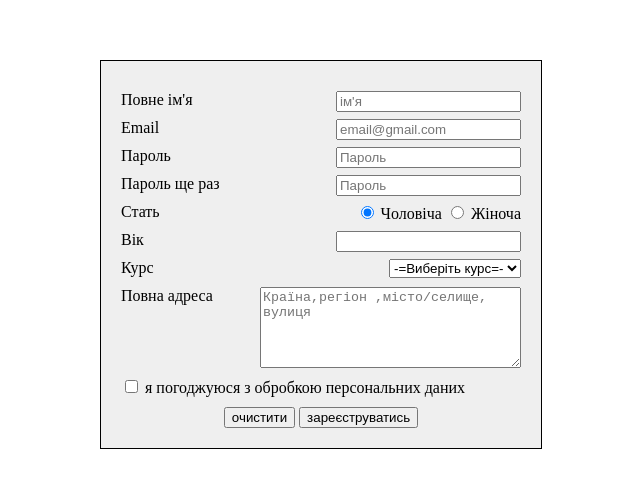
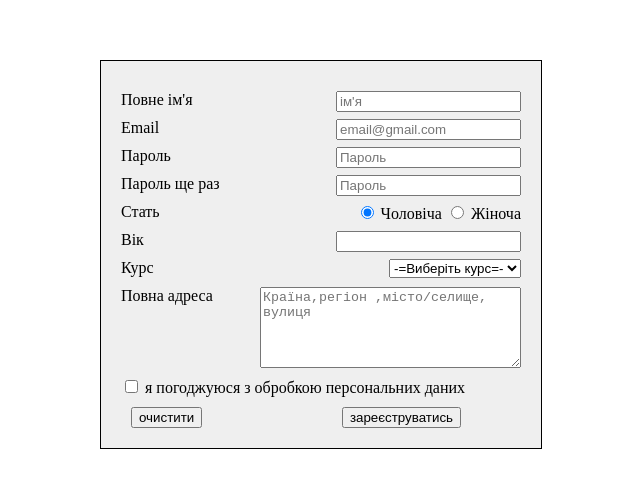
Before and after one commit to aduvancik/formm, a plain HTML site: page index.html in a window 1280 px wide. Shown: the part 146-634 px from the top of the page, without its empty margins (319-959 px from the left). Drawn offline with Linux system fonts and the light colour scheme.

Commit message:
delete string

```diff
--- a/index.html
+++ b/index.html
@@ -1,12 +1,10 @@
 <!DOCTYPE html>
 <html lang="en">
-
 <head>
 	<meta charset="UTF-8">
 	<meta http-equiv="X-UA-Compatible" content="IE=edge">
 	<meta name="viewport" content="width=device-width, initial-scale=1.0">
 	<title>Denis Novik</title>
-
 	<link rel="shortcut icon" href="https://i.pinimg.com/236x/51/88/02/5188023c05ac9d52dc422eaeca21bce4.jpg" width="16px">
 	<link rel="stylesheet" href="style.css">
 
@@ -14,23 +12,35 @@
 <body>
 	<form>
 		<div class="block">
-			<div class="margin"><label class="text" for="fname">Повне ім'я</label>
-		<input class="input" type="text" id="fname" name="fname" placeholder="ім'я"></div><br>
-		<div class="margin"><label class="text" for="lname">Email</label>
- 		 <input class="input" type="email" name="email" placeholder="email@gmail.com"><br></div>
-		  <div class="margin"> <label class="text" for="lname">Пароль</label>
- 		 <input class="input"  type="password" name="email" placeholder="Пароль"><br></div>
-			<div class="margin"> <label  class="text" for="lname">Пароль ще раз</label>
- 		 <input class="input" type="password" name="email" placeholder="Пароль"><br></div>
-		  <div class="margin"> <label class="text" for="lname">Стать    </label>
+			<div class="margin">
+				<label class="text" for="fname">Повне ім'я</label>
+		<input class="input" type="text" id="fname" name="fname" placeholder="ім'я">
+	</div><br>
+		<div class="margin">
+			<label class="text" for="lname">Email</label>
+ 		 <input class="input" type="email" name="email" placeholder="email@gmail.com"><br>
+		</div>
+		  <div class="margin">
+				 <label class="text" for="lname">Пароль</label>
+ 		 <input class="input"  type="password" name="email" placeholder="Пароль"><br>
+		</div>
+			<div class="margin">
+				<label  class="text" for="lname">Пароль ще раз</label>
+ 		 <input class="input" type="password" name="email" placeholder="Пароль"><br>
+		</div>
+		  <div class="margin">
+				<label class="text" for="lname">Стать</label>
 			<div class="input">
 			<input  type="radio" name="gender" value="male" checked> Чоловіча
 		  <input  type="radio" name="gender" value="female"> Жіноча
 		</div>
 		  <br></div>
-		  <div class="margin"> <label class="text" for="lname">Вік</label>
-		  <input class="input" type="number" name="gender" value="female"><br></div>
-		  <div class="margin"><label class="text" for="lname">Курс</label>
+		  <div class="margin">
+				<label class="text" for="lname">Вік</label>
+		  <input class="input" type="number" name="gender" value="female"><br>
+		</div>
+		  <div class="margin">
+				<label class="text" for="lname">Курс</label>
 		  <select class="input" name="user_kurs">
 			<option class="input"  selected>-=Виберіть курс=-</option>
 			<option >1</option>
@@ -38,13 +48,19 @@
 			<option >3</option>
 			<option >4</option>
 		  </select></div><br>
-		  <div class="margin"><label class="text" for="lname">Повна адреса</label>
-		  <textarea class="input" name="message" rows="5" cols="30" placeholder="Країна,регіон ,місто/селище, вулиця"></textarea></div><br><br><br><br><br>
+		  <div class="margin">
+				<label class="text" for="lname">Повна адреса</label>
+		  <textarea class="input" name="message" rows="5" cols="30" placeholder="Країна,регіон ,місто/селище, вулиця"></textarea>
+		</div>
+		<br><br><br><br>
+		<br>
 		  <input  type="checkbox" id="myCheckbox">
-		  <label  for="myCheckbox">я погоджуюся з обробкою персональних даних</label><br></div>
-	</div></div>
+		  <label  for="myCheckbox">я погоджуюся з обробкою персональних даних</label><br>
+		</div>
+	</div>
+</div>
 	<div class="center">
-		<input type="reset" value="очистити">
+		<input type="reset" value="очистити" onclick="alert('Ви впевнені?форма очиститься')">
 		<input type="submit" value="зареєструватись">
 	</div>
 	  </form>
--- a/style.css
+++ b/style.css
@@ -1,3 +1,11 @@
+html, body {
+	height: 100%;
+	margin: 0;
+	display: flex;
+	justify-content: center;
+	align-items: center;
+	overflow: hidden;
+  }
 form{
 	border: 1px black solid;
 	max-width: max-content;
@@ -20,15 +28,11 @@ form{
 	float: left;
 }
 .center{
-	text-align: center;
+	justify-content: space-between;
+	padding: 0px 10px;
 	margin: 10px 0px 0px 0px;
+	display:flex;
 }
-html, body {
-
-  height: 100%;
-  margin: 0;
-  display: flex;
-  justify-content: center;
-  align-items: center;
-  overflow: hidden;
+.center input{
+	margin-right: 50px;
 }
```
